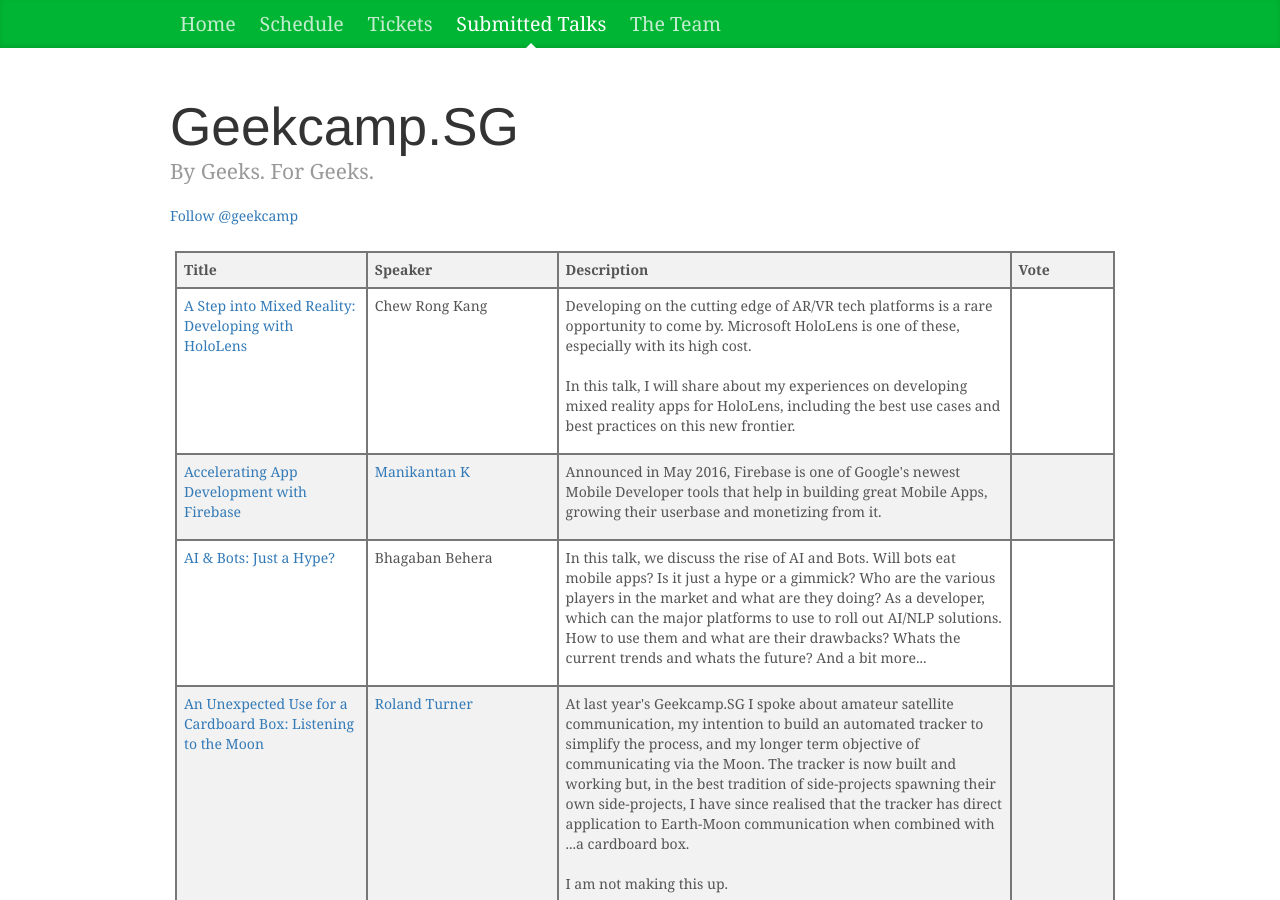
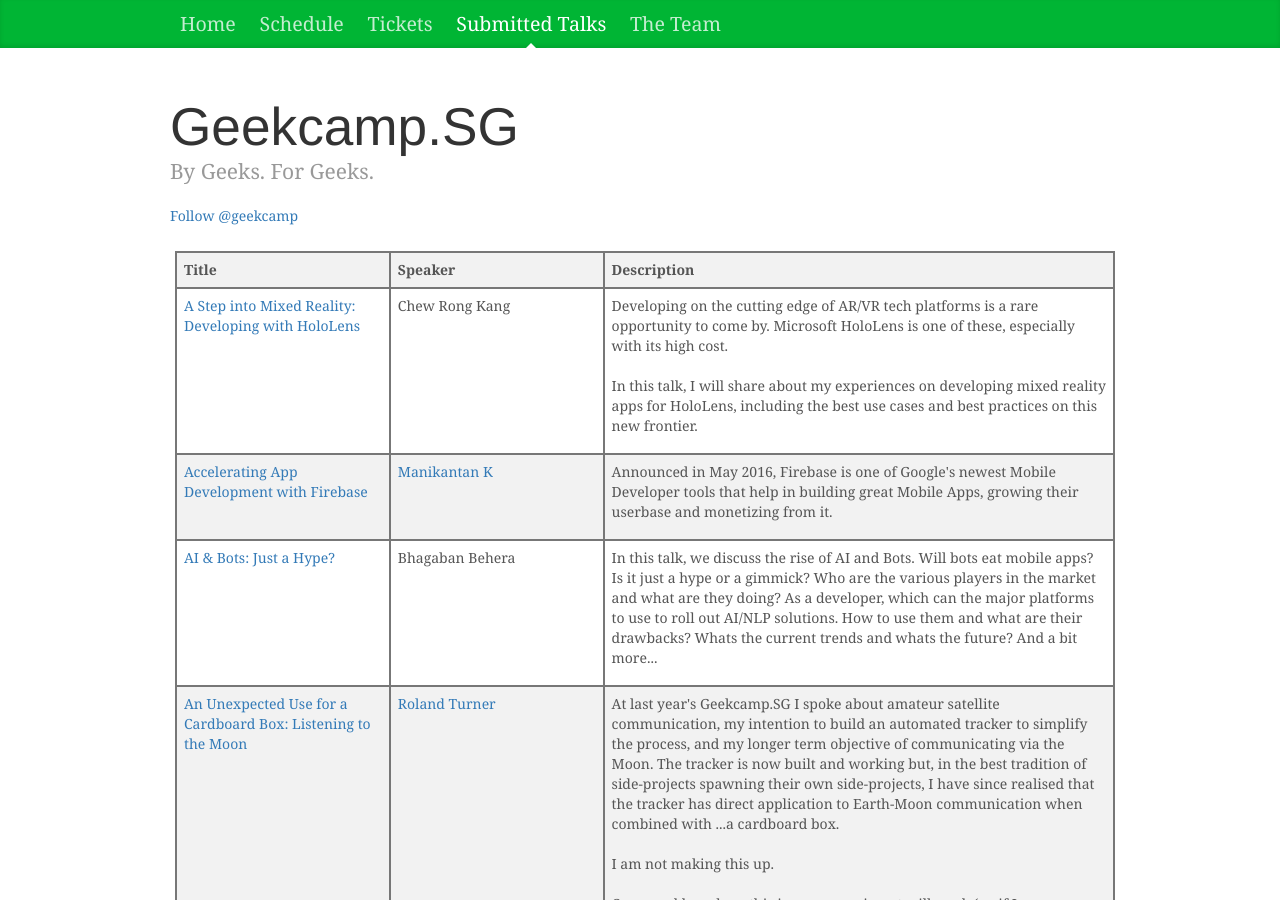
Before and after one commit to geekcampsg/website-2016, a Jekyll site: the page built from talks.html, in a window 1280 px wide and 900 px high. Built offline with Jekyll 4.4.1, drawn with Linux system fonts in a browser that asks for light colours; comment, search, counter and statistics services are not loaded.

Commit message:
remove voting buttons

```diff
--- a/talks.html
+++ b/talks.html
@@ -32,7 +32,6 @@ description: Attending Geekcamp.SG 2016? Vote for the talks you're interested in
       <div class="flex-cell">Title</div>
       <div class="flex-cell">Speaker</div>
       <div class="flex-cell flex-cell-wide">Description</div>
-      <div class="flex-cell flex-cell-narrow">Vote</div>
     </div>
     {% for talk in talks %}
     {% if talk.hidden != true %}
@@ -48,11 +47,6 @@ description: Attending Geekcamp.SG 2016? Vote for the talks you're interested in
         {% endif %}
       </div>
       <div class="flex-cell flex-cell-wide" data-header="Description"><p>{{ talk.talk.description | newline_to_br }}</p></div>
-      <div class="flex-cell flex-cell-narrow" data-header="Vote">
-        <p>
-          <div class="fb-like" data-href="{{ site.url }}/{{ talk.slug | datapage_url: 'talks' }}" data-layout="button_count" data-action="like" data-show-faces="false" data-share="false"></div>
-        </p>
-      </div>
     </div>
     {% endif %}
     {% endfor %}
```
